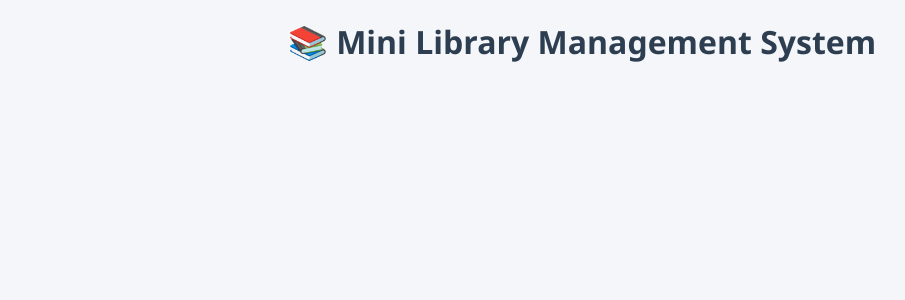
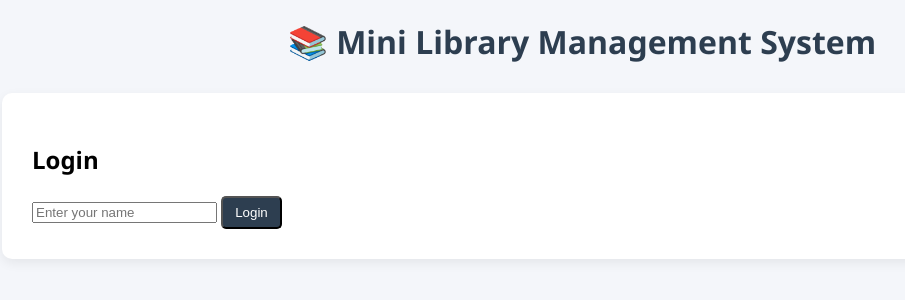
Before and after one commit to vicky2418-v/mini-library-leader, a Python web app: template template/index.html in a window 1280 px wide. Shown: the top 300 px of the page, without its empty margins (58-963 px from the left). Run offline with Jinja, Linux system fonts and the light colour scheme; the template is opened without the code that fills it, so the values that code supplies are empty.

Commit message:
Succesfully resolved the issue #7

```diff
--- a/template/index.html
+++ b/template/index.html
@@ -58,7 +58,7 @@
     <h1>📚 Mini Library Management System</h1>
 
     <!-- Login Section -->
-    <div id="loginSection" class="login-panel" style="display:none;">
+    <div id="loginSection" class="login-panel">
         <h2>Login</h2>
         <input type="text" id="loginName" placeholder="Enter your name">
         <button onclick="loginUser()">Login</button>
```
